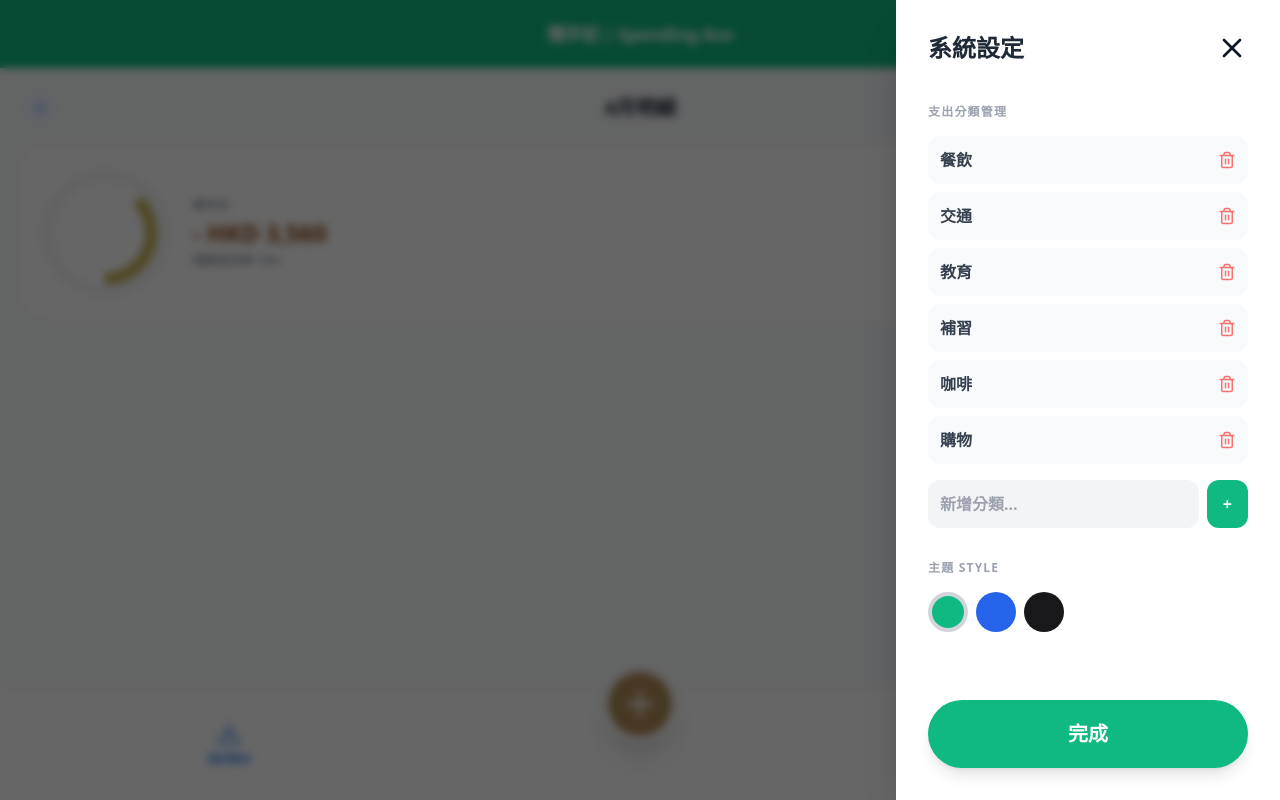
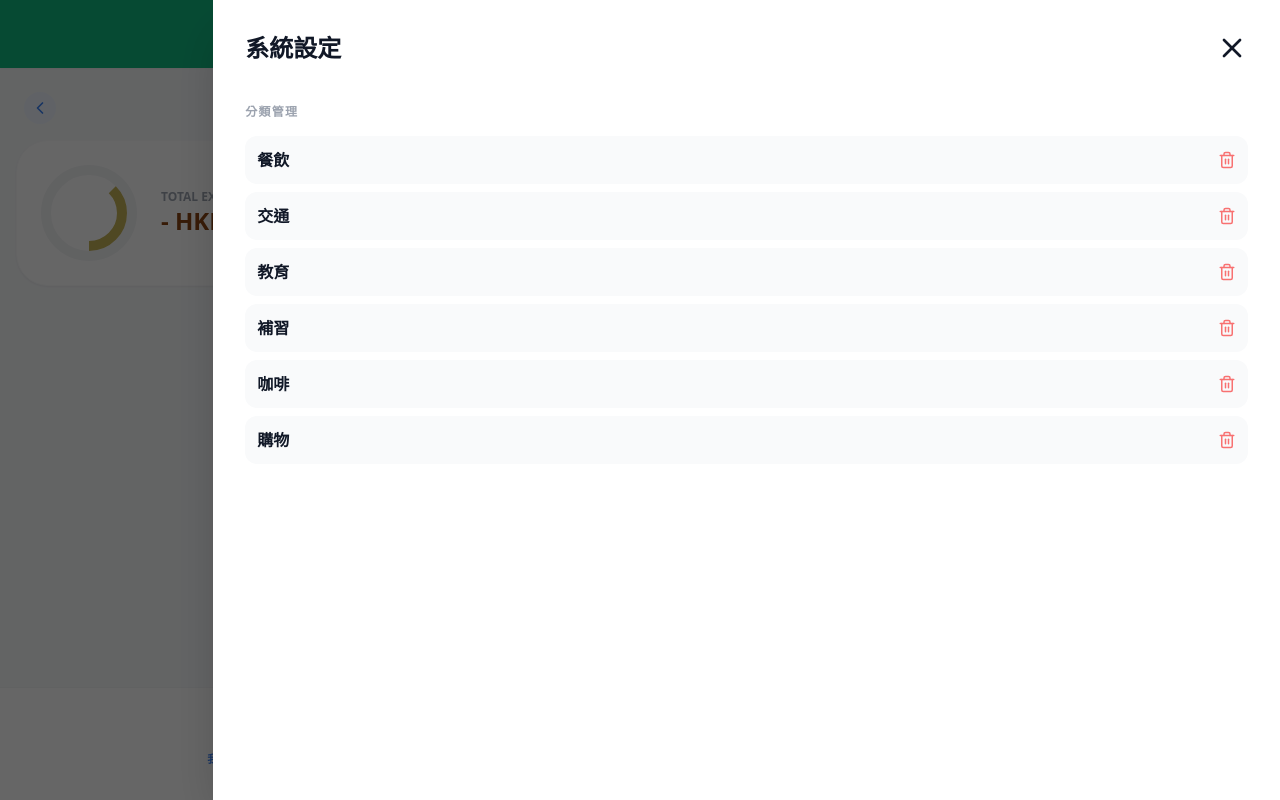
Before and after one commit to nattoisemobileai-max/mymoney, a React (Create React App) app: page / in a window 1280 px wide. Both pictures are taken after a click on the button 1240 px from the left and 34 px from the top of the page. Built offline with nearby package versions, Linux system fonts and the light colour scheme.

Commit message:
Update App.js

```diff
--- a/src/App.js
+++ b/src/App.js
@@ -1,8 +1,8 @@
-import React, { useState } from 'react';
+import React, { useState, useEffect, useRef } from 'react';
 import {
   Download, Wallet, Plus, X, ChevronLeft, ChevronRight, Menu,
   Settings, Utensils, Car, GraduationCap, Coffee, ShoppingBag,
-  Delete, Mic, Camera, Landmark, PieChart, BookOpen, Music, Calendar, Trash2
+  Delete, Mic, Camera, PieChart, BookOpen, Music, Calendar, Trash2
 } from 'lucide-react';
 
 const App = () => {
@@ -12,10 +12,8 @@ const App = () => {
   const [showSettingsModal, setShowSettingsModal] = useState(false);
   const [showCalc, setShowCalc] = useState(false);
 
-  // 核心數據
   const [records, setRecords] = useState([
-    { type: 'expense', amount: 2290, category: '餐飲', id: 1, color: '#C5B358', date: '2026-05-03' },
-    { type: 'expense', amount: 1270, category: '教育', id: 2, color: '#778899', date: '2026-05-03' }
+    { type: 'expense', amount: 2290, category: '餐飲', id: 1, color: '#C5B358', date: '2026-05-04' }
   ]);
 
   const [currentSettings, setCurrentSettings] = useState({
@@ -25,29 +23,39 @@ const App = () => {
     categories: ['餐飲', '交通', '教育', '補習', '咖啡', '購物']
   });
 
-  const getToday = () => new Date().toISOString().split('T')[0];
-
+  const getTodayStr = () => new Date().toISOString().split('T')[0];
   const [formData, setFormData] = useState({
-    amount: '0',
-    category: '餐飲',
-    payment: '現金',
-    note: '',
-    date: getToday()
+    amount: '0', category: '餐飲', note: '', date: getTodayStr()
   });
 
   const [calcExpr, setCalcExpr] = useState('');
   const [newCatInput, setNewCatInput] = useState('');
 
+  // 產生橫向日曆數據
+  const generateDates = () => {
+    const dates = [];
+    const today = new Date();
+    for (let i = -10; i <= 10; i++) {
+      const d = new Date();
+      d.setDate(today.getDate() + i);
+      dates.push({
+        full: d.toISOString().split('T')[0],
+        dayNum: d.getDate(),
+        weekDay: ['日', '一', '二', '三', '四', '五', '六'][d.getDay()]
+      });
+    }
+    return dates;
+  };
+  const calendarDates = generateDates();
+
   const handleSave = () => {
     if (parseFloat(formData.amount) === 0 || formData.amount === '0') {
-      alert("⚠️ 金額不能為 0，請輸入有效數值！");
-      return;
+      alert("⚠️ 金額不能為 0！"); return;
     }
-    const newRecord = { ...formData, type: inputType, amount: Number(formData.amount), id: Date.now(), color: '#3498db' };
-    setRecords([newRecord, ...records]);
+    setRecords([{ ...formData, type: inputType, amount: Number(formData.amount), id: Date.now() }, ...records]);
     alert("✅ 儲存成功！");
     setShowInputPage(false);
-    setFormData({ ...formData, amount: '0', note: '', date: getToday() });
+    setFormData({ ...formData, amount: '0', note: '', date: getTodayStr() });
   };
 
   const handleCalcInput = (val) => {
@@ -63,140 +71,146 @@ const App = () => {
   return (
     <div className="min-h-screen bg-[#F8F9FB] text-gray-900 pb-32 font-sans select-none overflow-x-hidden">
 
-      {/* Header - 右上角 Menu 保留設定功能 */}
+      {/* Header */}
       <div className={`${currentSettings.themeColor} text-white p-5 sticky top-0 z-50 shadow-sm flex justify-between items-center`}>
         <div className="w-10"></div>
         <h1 className="font-bold text-lg tracking-tight">{currentSettings.appName}</h1>
-        <button onClick={() => setShowSettingsModal(true)} className="w-10 flex justify-end active:scale-90 transition-transform">
-          <Menu size={24} />
-        </button>
+        <button onClick={() => setShowSettingsModal(true)} className="w-10 flex justify-end"><Menu size={24} /></button>
       </div>
 
+      {/* 主頁面 */}
       <main className="p-4 space-y-5">
         {activeTab === 'home' && (
-          <div className="space-y-5 animate-in fade-in">
-            <div className="flex items-center justify-between px-2 pt-2">
+          <div className="animate-in fade-in">
+            <div className="flex items-center justify-between px-2 pt-2 mb-4">
               <button className="w-8 h-8 flex items-center justify-center bg-blue-50 rounded-full text-blue-500"><ChevronLeft size={20}/></button>
               <h2 className="text-xl font-black text-gray-800">4月明細</h2>
               <button className="w-8 h-8 flex items-center justify-center bg-blue-50 rounded-full text-blue-500"><ChevronRight size={20}/></button>
             </div>
-
             <div className="bg-white p-6 rounded-[2rem] shadow-sm border border-gray-50 flex items-center gap-6">
-              <div className="relative w-32 h-32 rounded-full border-[12px] border-gray-100 flex items-center justify-center">
-                <div className="absolute inset-0 rounded-full border-[12px] border-[#C5B358]" style={{ clipPath: 'polygon(50% 50%, 100% 0, 100% 100%, 50% 100%)' }}></div>
+              <div className="relative w-24 h-24 rounded-full border-[10px] border-gray-100 flex items-center justify-center">
+                <div className="absolute inset-0 rounded-full border-[10px] border-[#C5B358]" style={{ clipPath: 'polygon(50% 50%, 100% 0, 100% 100%, 50% 100%)' }}></div>
               </div>
-              <div className="flex-1 space-y-1">
-                <p className="text-xs font-bold text-gray-400">總支出</p>
-                <p className="text-2xl font-black text-[#8B4513]">- HKD {records.filter(r=>r.type==='expense').reduce((s,r)=>s+r.amount,0).toLocaleString()}</p>
-                <p className="text-xs font-bold text-gray-400">預算使用率 14%</p>
+              <div>
+                <p className="text-xs font-bold text-gray-400 uppercase">Total Expense</p>
+                <p className="text-2xl font-black text-[#8B4513]">- HKD {records.reduce((s,r)=>s+r.amount,0).toLocaleString()}</p>
               </div>
             </div>
           </div>
         )}
       </main>
 
-      {/* 新增支出頁面 */}
+      {/* 新增支出頁面 (優化日曆) */}
       {showInputPage && (
-        <div className="fixed inset-0 bg-[#FDFCF8] z-[70] flex flex-col animate-in slide-in-from-bottom duration-300 overflow-y-auto pb-40">
-          <div className={`${inputType === 'expense' ? 'bg-red-500' : 'bg-blue-500'} p-6 text-white flex justify-between items-center sticky top-0 shadow-md`}>
+        <div className="fixed inset-0 bg-white z-[70] flex flex-col animate-in slide-in-from-bottom duration-300 overflow-y-auto pb-40">
+          <div className={`${inputType === 'expense' ? 'bg-red-500' : 'bg-blue-500'} p-6 text-white flex justify-between items-center sticky top-0 z-10`}>
             <button onClick={() => setShowInputPage(false)}><X size={32} /></button>
             <span className="text-xl font-black">{inputType === 'expense' ? '新增支出' : '新增收入'}</span>
             <button onClick={handleSave} className="bg-white text-gray-800 px-8 py-2 rounded-full font-black">儲存</button>
           </div>
 
-          <div className="p-6 space-y-8">
-            <section className="bg-white p-5 rounded-3xl border border-gray-100 shadow-sm">
-              <label className="text-xs font-black text-gray-400 mb-2 block uppercase flex items-center gap-2"><Calendar size={14}/> Date / 日期</label>
-              <input type="date" value={formData.date} onChange={(e) => setFormData({...formData, date: e.target.value})} className="w-full text-lg font-bold bg-transparent outline-none text-gray-800"/>
-            </section>
-
-            <section>
-              {/* 金額標題更名 */}
-              <label className="text-xl font-black text-gray-700 mb-4 block underline decoration-red-500 decoration-4 uppercase">
-                * Amount / 金額 (HKD $)
-              </label>
-              <div onClick={() => setShowCalc(true)} className="w-full bg-white border-2 border-gray-100 p-6 rounded-[2rem] text-5xl font-black text-right shadow-inner">{formData.amount}</div>
-            </section>
-
-            <section>
-              <label className="text-xl font-black text-gray-700 mb-4 block uppercase tracking-wider">Category / 分類</label>
-              <div className="flex gap-3 overflow-x-auto no-scrollbar pb-2">
-                {(inputType === 'expense' ? currentSettings.categories : ['ATM', '八達通', 'AlipayHK']).map(name => (
-                  <button key={name} onClick={() => setFormData({...formData, category: name})} className={`px-8 py-4 rounded-2xl border-2 whitespace-nowrap font-black transition-all ${formData.category === name ? 'border-blue-500 bg-blue-50 text-blue-600' : 'border-gray-100 bg-white text-gray-400'}`}>{name}</button>
+          <div className="space-y-8 pt-4">
+            {/* 橫向捲動日曆 - 參考圖片設計 */}
+            <section className="bg-gray-50/50 py-6">
+              <div className="flex items-center justify-center gap-8 mb-6">
+                <ChevronLeft size={20} className="text-gray-300"/>
+                <span className="text-lg font-black text-gray-800">2026年4月</span>
+                <ChevronRight size={20} className="text-gray-300"/>
+              </div>
+              <div className="flex gap-3 overflow-x-auto no-scrollbar px-6 items-center">
+                {calendarDates.map((d) => (
+                  <button
+                    key={d.full}
+                    onClick={() => setFormData({...formData, date: d.full})}
+                    className={`flex flex-col items-center min-w-[55px] py-3 rounded-2xl transition-all border-2 ${
+                      formData.date === d.full
+                      ? 'border-black bg-white scale-110 shadow-sm'
+                      : 'border-transparent bg-gray-100/50 text-gray-400'
+                    }`}
+                  >
+                    <span className="text-[10px] font-bold mb-1">{d.weekDay}</span>
+                    <span className="text-xl font-black">{d.dayNum}</span>
+                  </button>
                 ))}
               </div>
             </section>
 
-            <section className="bg-white p-5 rounded-3xl border border-gray-100 shadow-sm">
-              <label className="text-xs font-black text-gray-400 mb-3 block uppercase tracking-widest">Remarks / 備註</label>
-              <textarea placeholder="在此輸入詳情..." value={formData.note} onChange={(e) => setFormData({...formData, note: e.target.value})} className="w-full bg-[#F9F9F6] p-4 rounded-2xl outline-none font-bold text-gray-700 min-h-[100px]"/>
-            </section>
+            <div className="px-6 space-y-8">
+              {/* 金額標題更名 */}
+              <section>
+                <label className="text-sm font-black text-gray-400 mb-4 block uppercase tracking-widest">
+                  * Amount / 金額 (HKD $)
+                </label>
+                <div onClick={() => setShowCalc(true)} className="w-full bg-white border-b-4 border-gray-100 p-4 text-5xl font-black text-right text-gray-800">
+                  {formData.amount}
+                </div>
+              </section>
+
+              <section>
+                <label className="text-sm font-black text-gray-400 mb-4 block uppercase tracking-widest">Category / 分類</label>
+                <div className="flex gap-3 overflow-x-auto no-scrollbar">
+                  {currentSettings.categories.map(name => (
+                    <button key={name} onClick={() => setFormData({...formData, category: name})} className={`px-8 py-3 rounded-xl border-2 font-black transition-all ${formData.category === name ? 'border-blue-500 bg-blue-50 text-blue-600' : 'border-gray-100 text-gray-400'}`}>{name}</button>
+                  ))}
+                </div>
+              </section>
+
+              <section>
+                <label className="text-sm font-black text-gray-400 mb-2 block uppercase tracking-widest">Remarks / 備註</label>
+                <textarea placeholder="在此輸入詳情..." value={formData.note} onChange={(e) => setFormData({...formData, note: e.target.value})} className="w-full bg-gray-50 p-4 rounded-2xl outline-none font-bold text-gray-700 min-h-[80px] border border-gray-100"/>
+              </section>
+            </div>
           </div>
 
           {showCalc && (
-            <div className="fixed inset-0 bg-black/70 z-[80] flex items-end">
-              <div className="bg-[#121212] w-full p-8 rounded-t-[3.5rem]">
-                <div className="text-right text-white text-5xl font-mono mb-8 p-4 flex justify-end">{calcExpr || '0'}</div>
-                <div className="grid grid-cols-4 gap-4 pb-8">
+            <div className="fixed inset-0 bg-black/80 z-[80] flex items-end">
+              <div className="bg-[#121212] w-full p-8 rounded-t-[3rem]">
+                <div className="text-right text-white text-4xl font-mono mb-8 p-2">{calcExpr || '0'}</div>
+                <div className="grid grid-cols-4 gap-3">
                   {['7', '8', '9', 'del', '4', '5', '6', '+', '1', '2', '3', '-', 'C', '0', '.', '='].map(k => (
-                    <button key={k} onClick={()=>handleCalcInput(k)} className={`h-14 rounded-xl font-black text-xl ${k === '=' ? 'bg-blue-600 text-white' : 'bg-gray-900 text-white'}`}>{k === 'del' ? '←' : k}</button>
+                    <button key={k} onClick={()=>handleCalcInput(k)} className={`h-14 rounded-xl font-black text-lg ${k === '=' ? 'bg-blue-600 text-white' : 'bg-gray-800 text-white'}`}>{k}</button>
                   ))}
                 </div>
+                <button onClick={() => setShowCalc(false)} className="w-full mt-6 text-gray-500 font-bold uppercase tracking-widest">Close</button>
               </div>
             </div>
           )}
         </div>
       )}
 
-      {/* 設定 Modal - 點擊右上角 Menu 圖標觸發 */}
+      {/* 設定 Modal */}
       {showSettingsModal && (
-        <div className="fixed inset-0 bg-black/60 z-[100] flex justify-end backdrop-blur-sm">
-          <div className="bg-white w-5/6 max-w-sm h-full p-8 flex flex-col shadow-2xl animate-in slide-in-from-right">
-            <div className="flex justify-between items-center mb-10"><h2 className="text-2xl font-black text-gray-800">系統設定</h2><button onClick={() => setShowSettingsModal(false)}><X size={32} /></button></div>
+        <div className="fixed inset-0 bg-black/60 z-[100] flex justify-end">
+          <div className="bg-white w-5/6 h-full p-8 flex flex-col shadow-2xl animate-in slide-in-from-right">
+            <div className="flex justify-between items-center mb-10"><h2 className="text-2xl font-black">系統設定</h2><button onClick={() => setShowSettingsModal(false)}><X size={32} /></button></div>
             <div className="flex-1 space-y-8 overflow-y-auto">
               <section>
-                <label className="text-xs font-black text-gray-400 mb-4 block uppercase tracking-widest">支出分類管理</label>
-                <div className="space-y-2 mb-4">
+                <label className="text-xs font-black text-gray-400 mb-4 block uppercase tracking-widest">分類管理</label>
+                <div className="space-y-2">
                   {currentSettings.categories.map(cat => (
-                    <div key={cat} className="flex justify-between items-center bg-gray-50 p-3 rounded-xl">
-                      <span className="font-bold text-gray-700">{cat}</span>
+                    <div key={cat} className="flex justify-between bg-gray-50 p-3 rounded-xl">
+                      <span className="font-bold">{cat}</span>
                       <button onClick={() => setCurrentSettings({...currentSettings, categories: currentSettings.categories.filter(c => c !== cat)})} className="text-red-400"><Trash2 size={18}/></button>
                     </div>
                   ))}
                 </div>
-                <div className="flex gap-2">
-                  <input type="text" placeholder="新增分類..." value={newCatInput} onChange={(e) => setNewCatInput(e.target.value)} className="flex-1 bg-gray-100 p-3 rounded-xl font-bold outline-none"/>
-                  <button onClick={() => { if(newCatInput) { setCurrentSettings({...currentSettings, categories: [...currentSettings.categories, newCatInput]}); setNewCatInput(''); } }} className="bg-emerald-500 text-white px-4 rounded-xl font-black">+</button>
-                </div>
-              </section>
-              <section>
-                <label className="text-xs font-black text-gray-400 mb-4 block uppercase tracking-widest">主題 Style</label>
-                <div className="flex gap-2">
-                  {['bg-emerald-500', 'bg-blue-600', 'bg-zinc-900'].map(c => (
-                    <button key={c} onClick={() => setCurrentSettings({...currentSettings, themeColor: c})} className={`w-10 h-10 rounded-full ${c} border-4 ${currentSettings.themeColor === c ? 'border-gray-300' : 'border-transparent'}`}></button>
-                  ))}
-                </div>
               </section>
             </div>
-            <button onClick={() => setShowSettingsModal(false)} className={`w-full py-5 ${currentSettings.themeColor} text-white rounded-[2.5rem] text-xl font-black mt-4 shadow-lg`}>完成</button>
           </div>
         </div>
       )}
 
-      {/* 底部導航 - 已簡化 */}
-      <nav className="fixed bottom-0 left-0 right-0 bg-white/95 backdrop-blur-md border-t border-gray-100 flex justify-around items-center py-4 z-40 px-6">
-        <button onClick={() => setActiveTab('home')} className={`flex flex-col items-center w-1/3 transition-all ${activeTab === 'home' ? 'text-blue-500' : 'text-gray-300'}`}>
+      {/* 底部導航 */}
+      <nav className="fixed bottom-0 left-0 right-0 bg-white/95 border-t border-gray-100 flex justify-around items-center py-4 z-40 px-6">
+        <button onClick={() => setActiveTab('home')} className={`flex flex-col items-center w-1/3 ${activeTab === 'home' ? 'text-blue-500' : 'text-gray-300'}`}>
           <Download size={26}/><span className="text-[11px] mt-1 font-black">我的帳本</span>
         </button>
-
         <div className="relative -top-10 w-1/3 flex justify-center">
-          <button onClick={() => { setInputType(activeTab === 'wallet' ? 'income' : 'expense'); setShowInputPage(true); }} className="bg-[#B08D57] w-20 h-20 rounded-full flex items-center justify-center text-white shadow-xl border-[8px] border-[#F8F9FB] active:scale-90 transition-all">
+          <button onClick={() => { setInputType('expense'); setShowInputPage(true); }} className="bg-[#B08D57] w-20 h-20 rounded-full flex items-center justify-center text-white shadow-xl border-[8px] border-[#F8F9FB]">
             <Plus size={40} />
           </button>
         </div>
-
-        {/* 明細更名為 收入，並移除投資與系統 */}
-        <button onClick={() => setActiveTab('wallet')} className={`flex flex-col items-center w-1/3 transition-all ${activeTab === 'wallet' ? 'text-blue-500' : 'text-gray-300'}`}>
+        <button onClick={() => setActiveTab('wallet')} className={`flex flex-col items-center w-1/3 ${activeTab === 'wallet' ? 'text-blue-500' : 'text-gray-300'}`}>
           <Wallet size={26}/><span className="text-[11px] mt-1 font-black">收入</span>
         </button>
       </nav>
```
